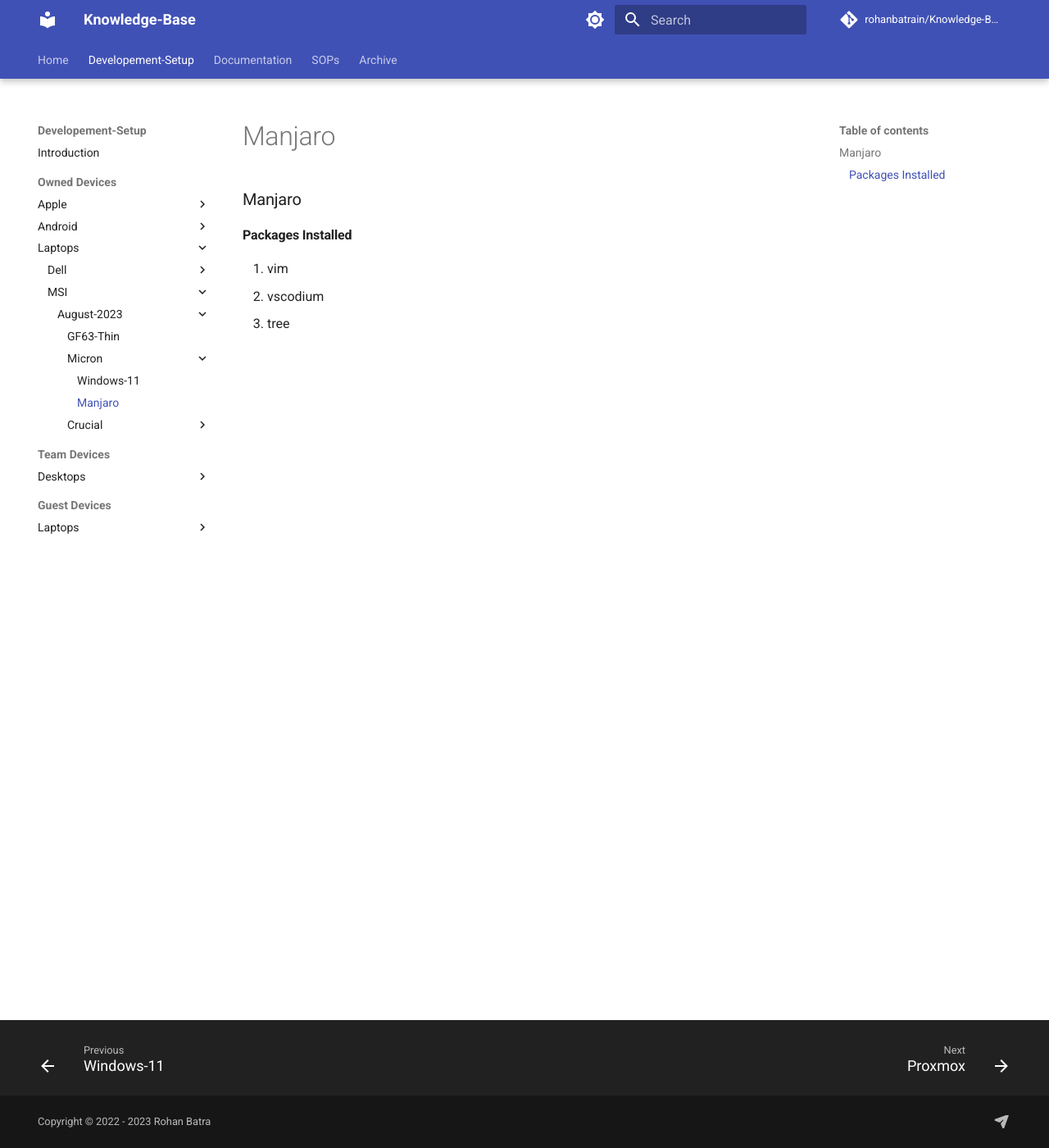
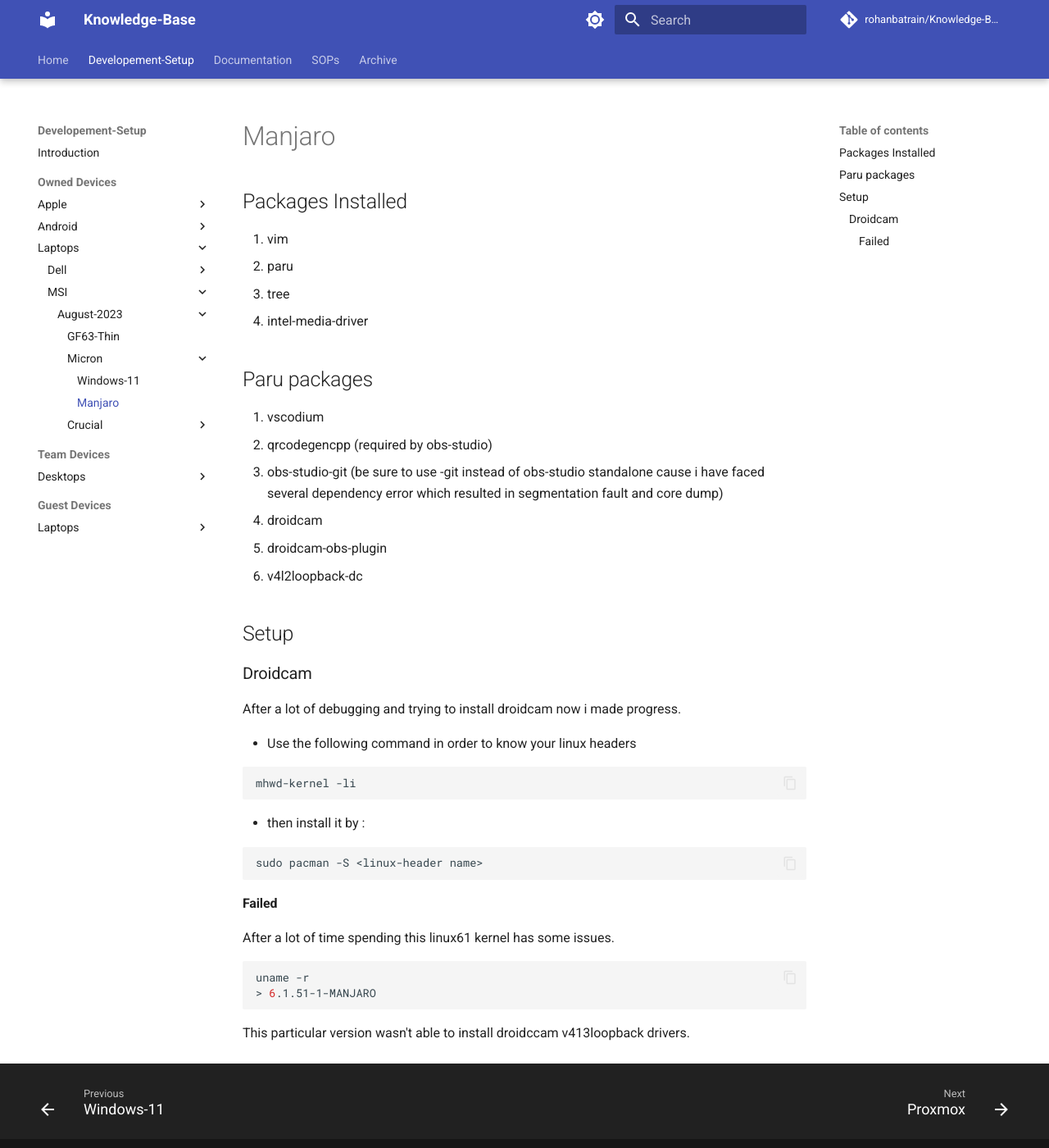
Before and after one commit to rohanbatrain/knowledge-base, an MkDocs documentation site: the page built from docs/Developement-Setup/Owned-Devices/Laptops/MSI/2023/August/Micron-Drive/Manjaro.md, in a window 1280 px wide and 1400 px high. Shown: the whole window at 82% size. Built offline with MkDocs 1.6.1 and Material for MkDocs 9.7.7, drawn with Linux system fonts in a browser that asks for light colours; nearby versions of some CDN libraries; library files that are not in the unit come from our copies; comment, search, counter and statistics services are not loaded.

Commit message:
Updated manjaro file to accomodate configuration changes

````diff
--- a/docs/Developement-Setup/Owned-Devices/Laptops/MSI/2023/August/Micron-Drive/Manjaro.md
+++ b/docs/Developement-Setup/Owned-Devices/Laptops/MSI/2023/August/Micron-Drive/Manjaro.md
@@ -1,8 +1,46 @@
 
-### Manjaro
-
-#### Packages Installed
+## Packages Installed
 
 1. vim
-2. vscodium
+2. paru
 3. tree
+4. intel-media-driver
+
+## Paru packages
+
+1. vscodium
+2. qrcodegencpp (required by obs-studio)
+3. obs-studio-git (be sure to use -git instead of obs-studio standalone cause i have faced several dependency error which resulted in segmentation fault and core dump)
+4. droidcam
+5. droidcam-obs-plugin
+6. v4l2loopback-dc
+
+
+## Setup
+
+### Droidcam
+
+After a lot of debugging and trying to install droidcam now i made progress.
+
+* Use the following command in order to know your linux headers
+
+```bash
+mhwd-kernel -li
+```
+
+* then install it by :
+
+```bash
+sudo pacman -S <linux-header name>
+```
+
+#### Failed
+
+After a lot of time spending this linux61 kernel has some issues.
+
+```bash
+uname -r
+> 6.1.51-1-MANJARO
+```
+
+This particular version wasn't able to install droidccam v413loopback drivers.
--- a/mkdocs.yml
+++ b/mkdocs.yml
@@ -64,7 +64,6 @@ nav:
     - Track-Record: "Home/Track-Record.md"
     #- Documentation: "Home/Documentation.md"
     #- Archive: "Home/Archive.md"
-
   - Developement-Setup:
       - Introduction: "Developement-Setup/Introduction.md"
       - Owned Devices:
````
